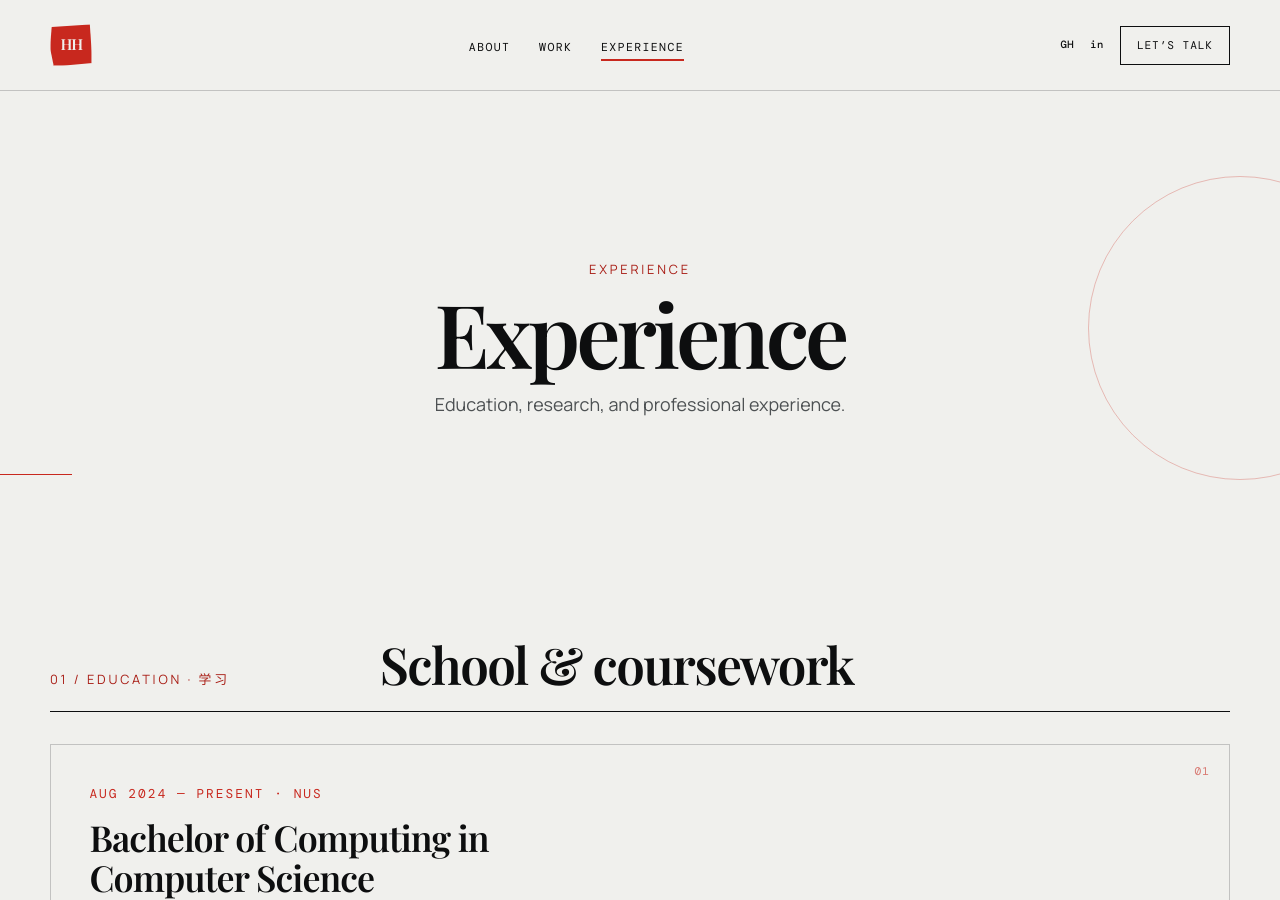
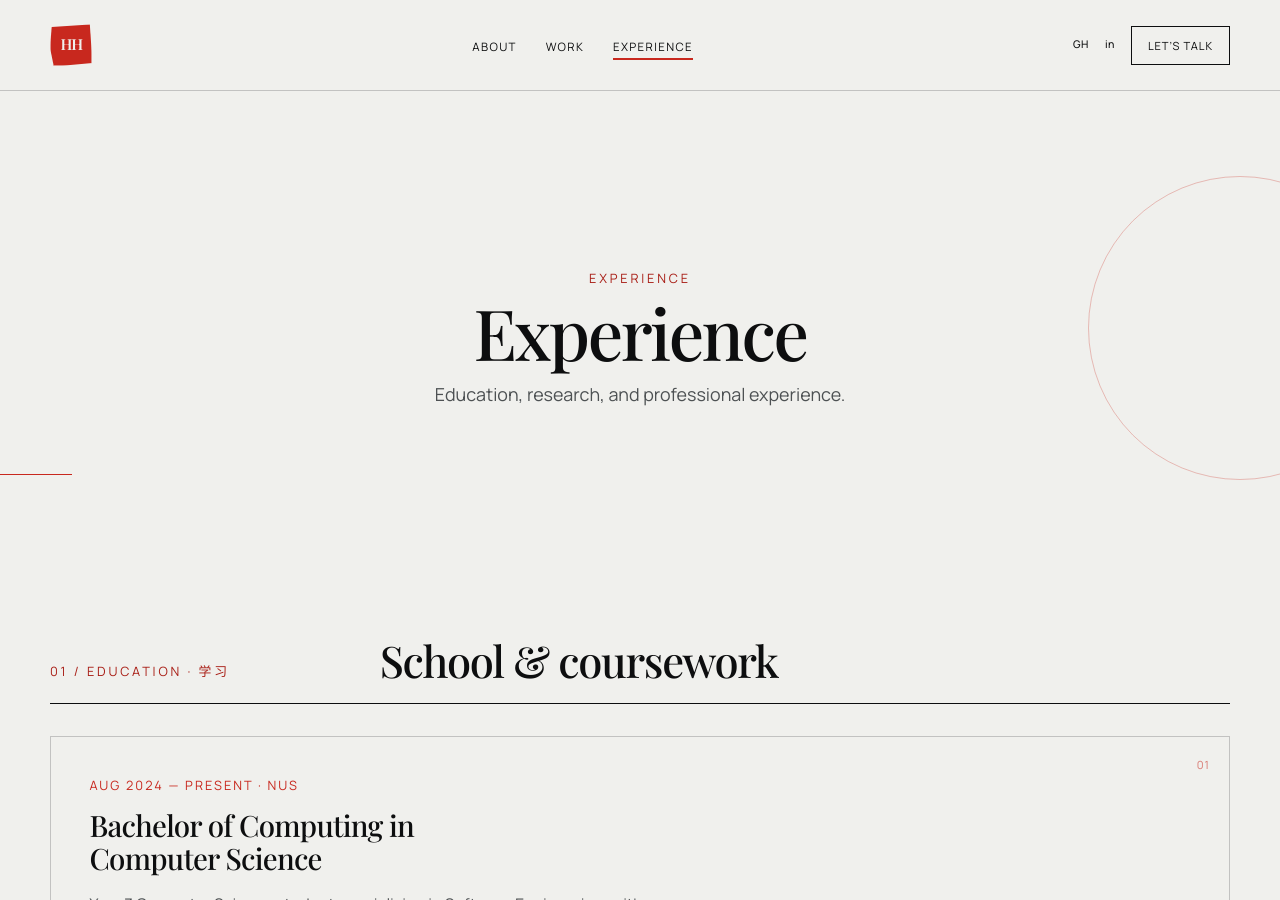
Before and after one commit to hazelhidayah/hazelhidayah.github.io, a Jekyll site: the page built from experiences.md, in a window 1280 px wide and 900 px high. Built offline with Jekyll 4.4.1, drawn with Linux system fonts in a browser that asks for light colours; some web fonts are replaced.

Commit message:
Refine portfolio typography system

```diff
--- a/_layouts/default.html
+++ b/_layouts/default.html
@@ -8,13 +8,13 @@
       name="description"
       content="{{ page.description | default: site.description }}"
     />
-    <meta name="theme-color" content="#f1eee8" />
+    <meta name="theme-color" content="#f0f0ed" />
     <link rel="icon" href="{{ '/assets/img/seal.svg' | relative_url }}" type="image/svg+xml" />
     <link rel="preconnect" href="https://fonts.googleapis.com" />
     <link rel="preconnect" href="https://fonts.gstatic.com" crossorigin />
     <link rel="preload" href="{{ '/assets/fonts/noto-serif-sc-600.ttf' | relative_url }}" as="font" type="font/ttf" crossorigin />
     <link rel="preload" href="{{ '/assets/fonts/noto-sans-sc-500.ttf' | relative_url }}" as="font" type="font/ttf" crossorigin />
-    <link href="https://fonts.googleapis.com/css2?family=DM+Mono:wght@300;400;500&family=Manrope:wght@400;500;600&family=Playfair+Display:ital,wght@0,600;1,500&display=swap" rel="stylesheet" />
+    <link href="https://fonts.googleapis.com/css2?family=Manrope:wght@400;500;600&family=Playfair+Display:wght@500;600&display=swap" rel="stylesheet" />
     <link rel="stylesheet" href="{{ '/assets/css/style.css' | relative_url }}" />
   </head>
   <body>
--- a/assets/css/style.css
+++ b/assets/css/style.css
@@ -834,7 +834,7 @@ p {
   --line: rgba(13, 14, 15, 0.2);
   --serif: "Playfair Display", Georgia, serif;
   --sans: "Manrope", "Helvetica Neue", Arial, sans-serif;
-  --mono: "DM Mono", monospace;
+  --mono: var(--sans);
   --content-max: 1180px;
 }
 
@@ -1038,13 +1038,13 @@ body::before {
   margin: 0;
   color: var(--charcoal);
   font-family: var(--serif);
-  font-weight: 600;
-  letter-spacing: -0.055em;
-  line-height: 0.94;
+  font-weight: 500;
+  letter-spacing: -0.038em;
+  line-height: 0.98;
 }
 
 .home-hero h1 {
-  font-size: clamp(4rem, 8.2vw, 7.3rem);
+  font-size: clamp(3.35rem, 6.6vw, 5.8rem);
 }
 
 .home-hero h1 em,
@@ -1052,8 +1052,26 @@ body::before {
 .section-heading h2 em,
 .toolbox h2 em,
 .contact-strip h2 em {
+  position: relative;
+  display: inline-block;
   color: var(--red);
   font-weight: 500;
+  font-style: normal;
+  letter-spacing: -0.025em;
+}
+
+.home-hero h1 em::after,
+.about-preview h2 em::after,
+.section-heading h2 em::after,
+.toolbox h2 em::after,
+.contact-strip h2 em::after {
+  position: absolute;
+  right: 0.08em;
+  bottom: -0.08em;
+  width: 0.7em;
+  height: 1px;
+  background: currentColor;
+  content: "";
 }
 
 .hero-role {
@@ -1272,10 +1290,10 @@ body::before {
   max-width: 11ch;
   margin: 1rem 0 1.5rem;
   font-family: var(--serif);
-  font-size: clamp(3.7rem, 8vw, 7.5rem);
-  font-weight: 600;
-  letter-spacing: -0.055em;
-  line-height: 0.92;
+  font-size: clamp(3rem, 6vw, 5.75rem);
+  font-weight: 500;
+  letter-spacing: -0.04em;
+  line-height: 0.97;
 }
 
 .case-study__lede {
@@ -1553,7 +1571,7 @@ body::before {
 .about-preview h2,
 .contact-strip h2 {
   color: var(--paper);
-  font-size: clamp(3rem, 5.5vw, 5rem);
+  font-size: clamp(2.5rem, 4.5vw, 4.1rem);
 }
 
 .about-preview__body {
@@ -1585,7 +1603,7 @@ body::before {
 
 .section-heading h2,
 .toolbox h2 {
-  font-size: clamp(3rem, 5.5vw, 5rem);
+  font-size: clamp(2.5rem, 4.5vw, 4.1rem);
 }
 
 .project-list {
@@ -1916,8 +1934,9 @@ body::before {
 .hero--page .hero-title,
 .page-heading h1 {
   font-family: var(--serif);
-  font-size: clamp(3rem, 7vw, 5.5rem);
-  letter-spacing: -0.045em;
+  font-size: clamp(2.75rem, 5.5vw, 4.6rem);
+  font-weight: 500;
+  letter-spacing: -0.035em;
 }
 
 .hero--page .hero-copy {
@@ -2217,7 +2236,7 @@ body::before {
   max-width: 9ch;
   color: var(--ink);
   font-family: var(--serif);
-  font-size: clamp(1.8rem, 4vw, 3.6rem);
+  font-size: clamp(1.7rem, 3.4vw, 3rem);
   line-height: 0.95;
   text-align: center;
 }
@@ -2267,7 +2286,8 @@ body::before {
 .experience-group__header h2 {
   margin: 0;
   font-family: var(--serif);
-  font-size: clamp(2rem, 4vw, 3.6rem);
+  font-size: clamp(1.9rem, 3.4vw, 3rem);
+  font-weight: 500;
   letter-spacing: -0.03em;
   line-height: 1;
 }
@@ -2321,7 +2341,8 @@ body::before {
   margin: 0.75rem 0 1rem;
   padding-right: 1.75rem;
   font-family: var(--serif);
-  font-size: clamp(1.5rem, 2.8vw, 2.35rem);
+  font-size: clamp(1.4rem, 2.3vw, 2rem);
+  font-weight: 500;
   letter-spacing: -0.025em;
   line-height: 1.12;
 }
@@ -2663,7 +2684,7 @@ body::before {
   }
 
   .home-hero h1 {
-    font-size: clamp(3.5rem, 18vw, 5rem);
+    font-size: clamp(3rem, 15vw, 4.2rem);
   }
 
   .hero-actions,
```
